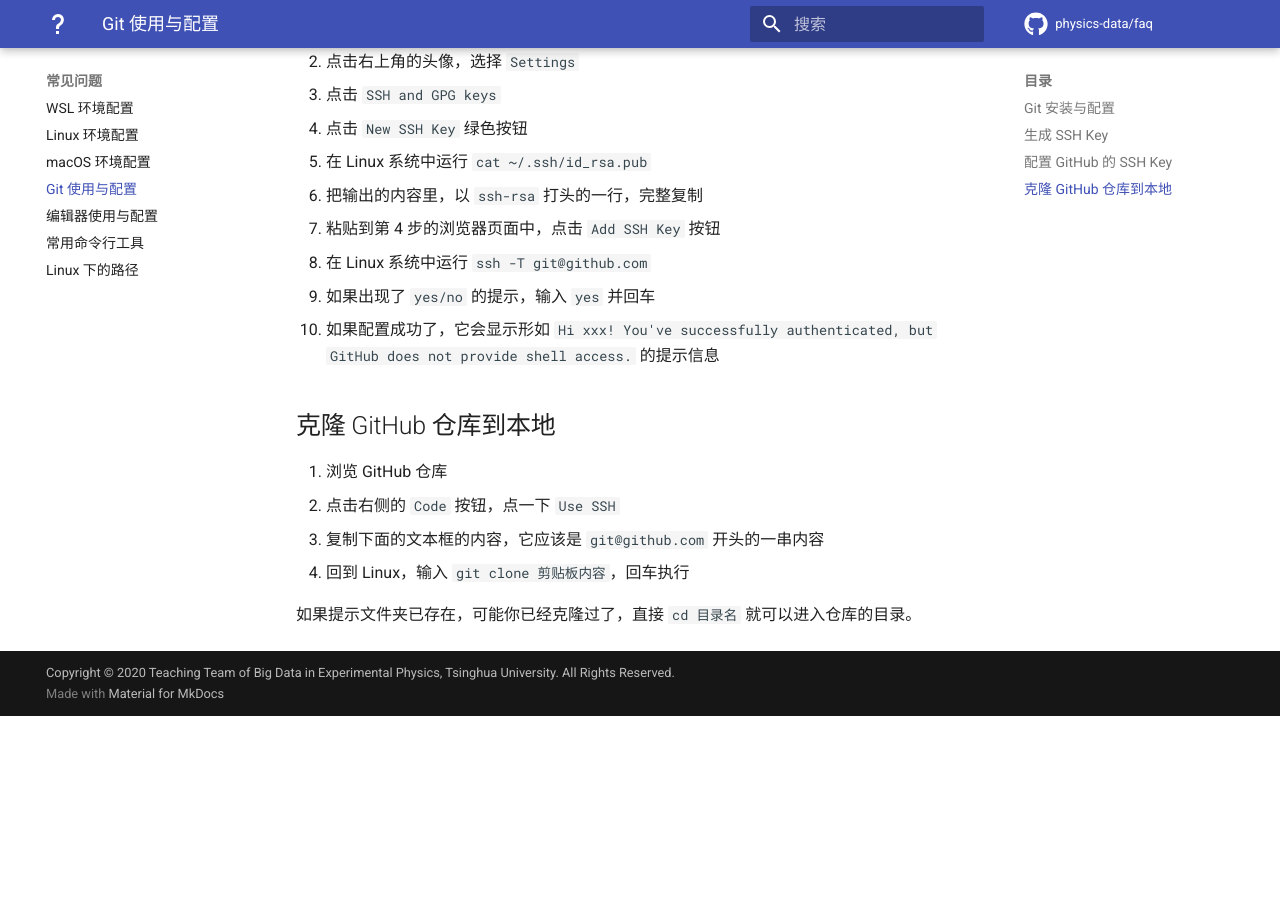
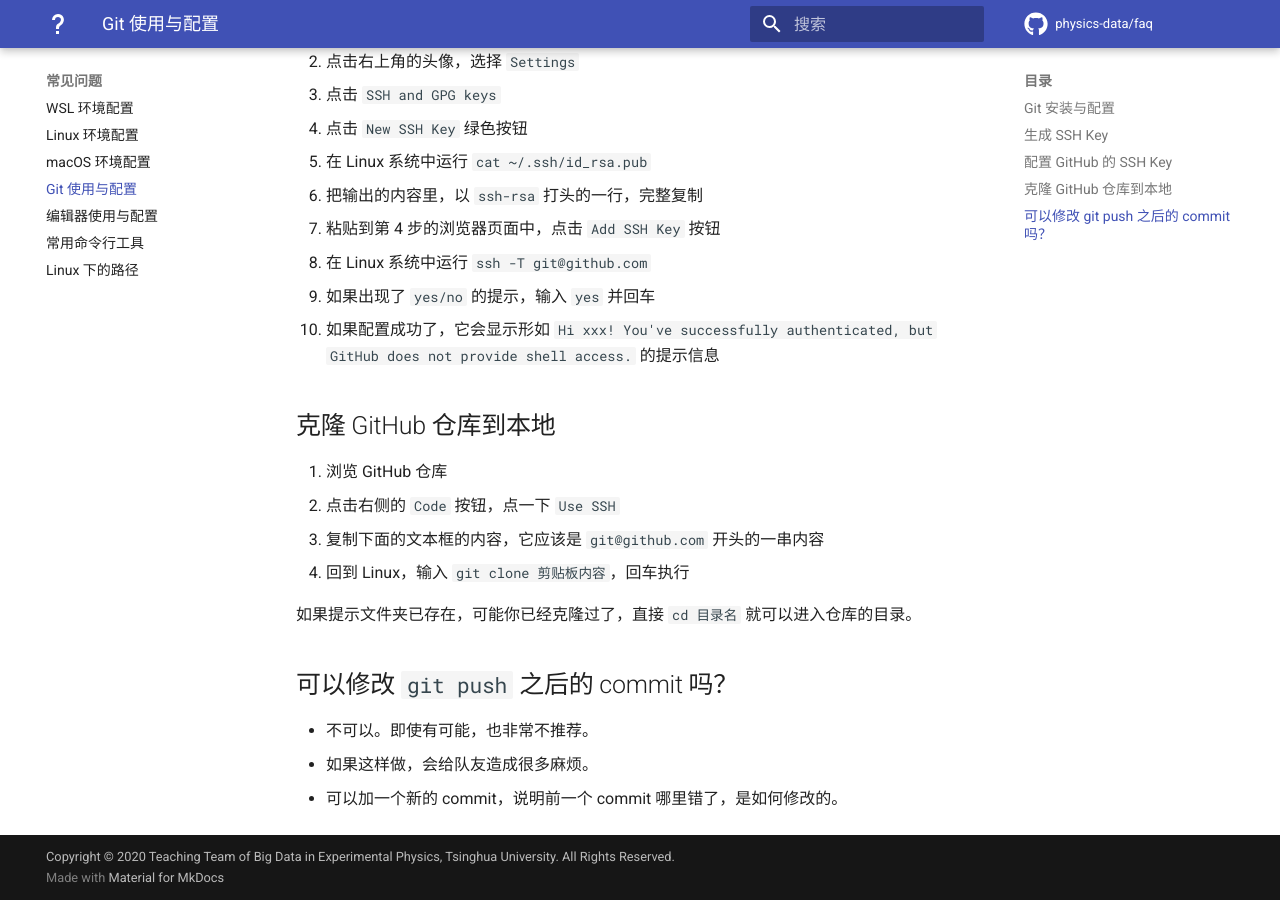
Before and after one commit to physics-data/faq, an MkDocs documentation site: the page built from docs/git.md, in a window 1280 px wide and 900 px high, scrolled down 903 px. Built offline with MkDocs 1.6.1 and Material for MkDocs 9.7.7, drawn with Linux system fonts in a browser that asks for light colours; comment, search, counter and statistics services are not loaded; before the commit the page ends 1619 px from its top, so only the background shows below that.

Commit message:
git.md: push 之后的 commit 是否能修改的说明
指出不能修改，并给出解决办法。

```diff
--- a/docs/git.md
+++ b/docs/git.md
@@ -50,3 +50,9 @@ git version 2.x.x
 4. 回到 Linux，输入 `git clone 剪贴板内容`，回车执行
 
 如果提示文件夹已存在，可能你已经克隆过了，直接 `cd 目录名` 就可以进入仓库的目录。
+
+## 可以修改 `git push` 之后的 commit 吗？
+
+- 不可以。即使有可能，也非常不推荐。
+- 如果这样做，会给队友造成很多麻烦。
+- 可以加一个新的 commit，说明前一个 commit 哪里错了，是如何修改的。
```
